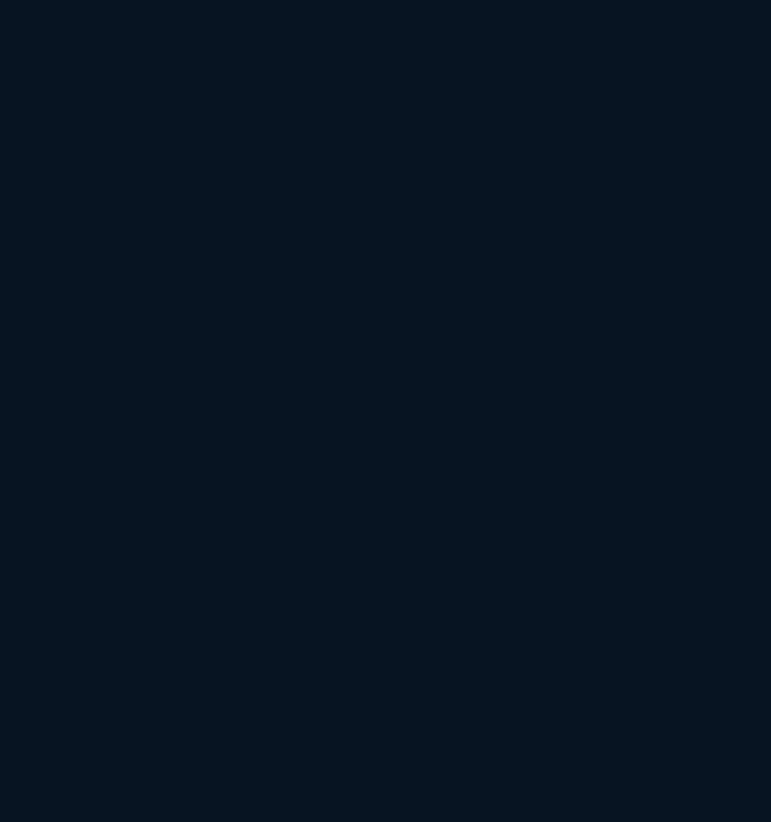
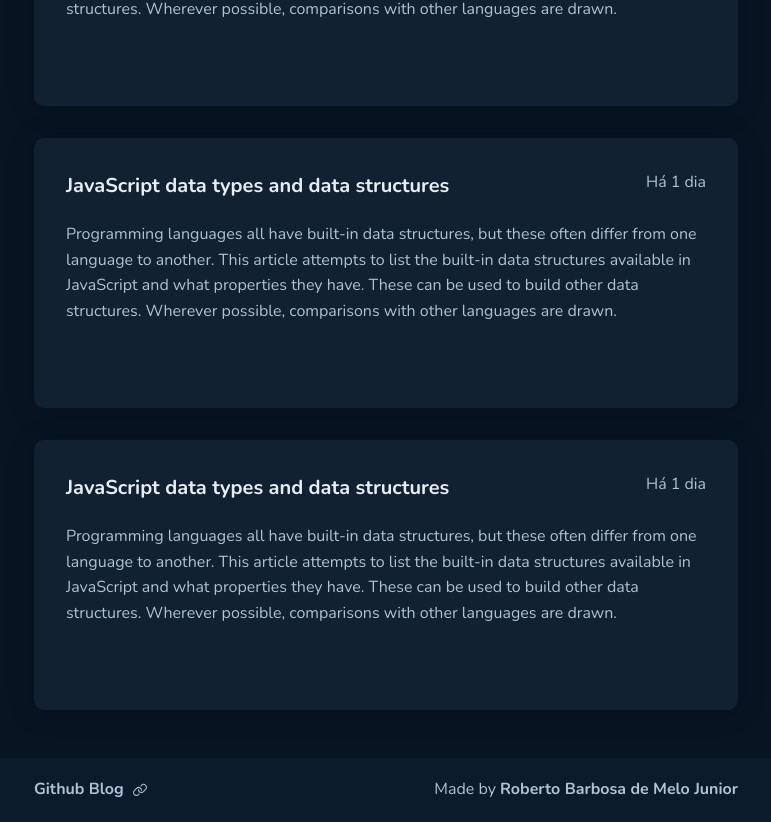
Before and after one commit to RobertoBMJunior/Github-Blog, a React (Vite) app: page / in a window 1280 px wide. Shown: the part 1418-2240 px from the top of the page, without its empty margins (254-1025 px from the left). Before the commit the page ends 800 px from the top, so only its background shows below. Built offline with nearby package versions, Linux system fonts and the light colour scheme.

Commit message:
finished Home layout and created Publication component

```diff
--- a/src/DefaultLayout/index.tsx
+++ b/src/DefaultLayout/index.tsx
@@ -1,12 +1,24 @@
 import { Outlet } from "react-router-dom";
 import { Header } from "../components/Header";
 import { ContainerLayout } from "./styles";
+import { Link } from "@phosphor-icons/react";
 
 export function DefaultLayout () {
     return (
         <ContainerLayout>
             <Header/>
             <Outlet/>
+            <footer>
+                <a className="githubLink" href="https://github.com/RobertoBMJunior/Github-Blog">
+                    <strong>
+                        Github Blog
+                    </strong>
+                    <Link/>
+                </a>
+                <span>
+                    Made by <strong>Roberto Barbosa de Melo Junior</strong>
+                </span>
+            </footer>
         </ContainerLayout>
     )
 }
--- a/src/DefaultLayout/styles.ts
+++ b/src/DefaultLayout/styles.ts
@@ -2,4 +2,25 @@ import styled from "styled-components";
 
 export const ContainerLayout = styled.main`
     height: 100vh;
+
+    footer{
+
+        a{
+            display: flex;
+            align-items: center;
+            gap: 0.5rem;
+
+            color: ${props => props.theme["base-text"]};
+            text-decoration: none;
+        }
+
+        height: 4rem;
+        padding: 0 18rem;
+
+        background-color: ${props => props.theme["base-profile"]};
+
+        display: flex;
+        justify-content: space-between;
+        align-items: center;
+    }
 `
--- /dev/null
+++ b/src/components/Publication/index.tsx
@@ -0,0 +1,15 @@
+import { PublicationContainer } from "./styles";
+
+export function Publication() {
+    return(
+        <PublicationContainer>
+            <header>
+                <h1>JavaScript data types and data structures</h1>
+                <span>Há 1 dia</span>
+            </header>
+            <div>
+                Programming languages all have built-in data structures, but these often differ from one language to another. This article attempts to list the built-in data structures available in JavaScript and what properties they have. These can be used to build other data structures. Wherever possible, comparisons with other languages are drawn.
+            </div>
+        </PublicationContainer>
+    )
+}
--- /dev/null
+++ b/src/components/Publication/styles.ts
@@ -0,0 +1,35 @@
+import styled from "styled-components";
+
+export const PublicationContainer = styled.section`
+    flex: 1;
+    min-width: 386px;
+    height: 270px;
+    cursor: pointer;
+
+    box-shadow: 0px 2px 28px rgba(0, 0, 0, 0.2);
+
+    padding: 2rem;
+    border-radius: 10px;
+
+    background-color: ${props => props.theme["base-post"]};
+
+    header{
+        margin-bottom: 1.25rem;
+
+       display: flex;
+       align-items: flex-start;
+       justify-content: space-between;
+       gap: 1rem;
+
+       h1{
+        font-weight: 700;
+        font-size: 1.25rem;
+        color: ${props => props.theme["base-title"]};
+       }
+    }
+
+    div{
+        height: 130px;
+        overflow: hidden;
+    }
+`
--- a/src/pages/Home/index.tsx
+++ b/src/pages/Home/index.tsx
@@ -1,4 +1,5 @@
 import { Profile } from "../../components/Profile";
+import { Publication } from "../../components/Publication";
 import { HomeContainer } from "./styles";
 
 export function Home () {
@@ -34,6 +35,14 @@ export function Home () {
                 </div>
                 <input type="text" placeholder="Buscar conteúdo"/>
             </form>
+            <article>
+                <Publication/>
+                <Publication/>
+                <Publication/>
+                <Publication/>
+                <Publication/>
+
+            </article>
         </HomeContainer>
     )
 }
--- a/src/pages/Home/styles.ts
+++ b/src/pages/Home/styles.ts
@@ -1,10 +1,10 @@
 import styled from "styled-components";
 
-export const HomeContainer = styled.div`
-    padding: 0 18rem;
+export const HomeContainer = styled.article`
+    padding: 0 18rem 3rem;
 
     form{
-        margin-top: 4.5em;
+        margin: 4.5em 0 3rem;
 
         &>div{
             display: flex;
@@ -18,7 +18,7 @@ export const HomeContainer = styled.div`
             }
 
             span:last-child{
-                color: ${props => props.theme["base-span"]}
+                color: ${props => props.theme["base-span"]};
             }
         }
 
@@ -27,8 +27,16 @@ export const HomeContainer = styled.div`
             padding: 0.75rem 1rem;
             border-radius: 6px;
             background-color: ${props => props.theme["base-input"]};
+            color: ${props => props.theme["blue"]} !important;
 
             border: 1px solid ${props => props.theme["base-border"]};
         }
     }
+
+    article{
+        display: flex;
+        gap: 2rem;
+
+        flex-wrap: wrap;
+    }
 `
```
